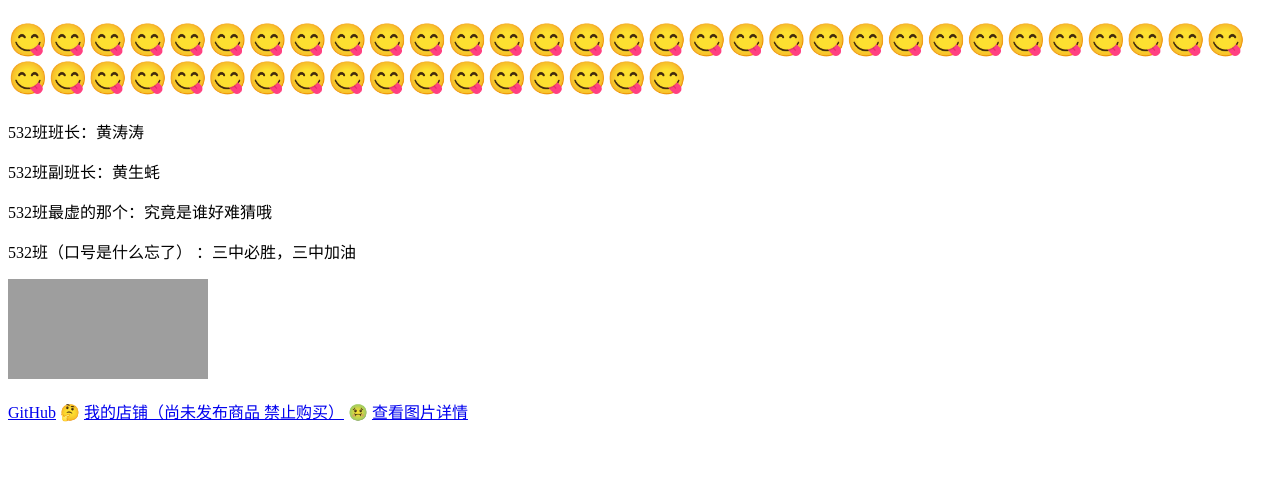
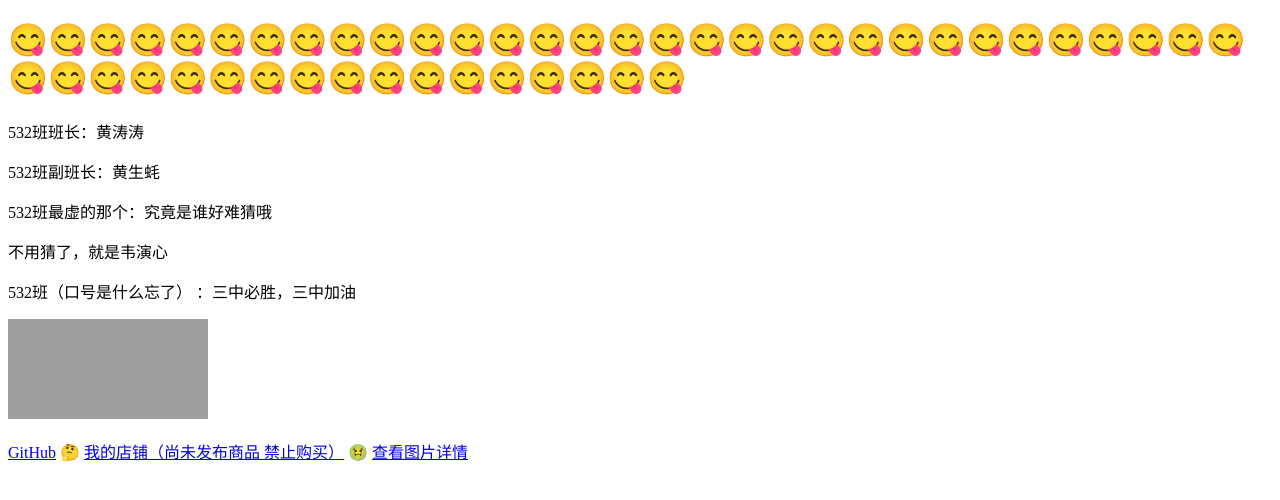
Before and after one commit to houzi114514/houzi.github.io, a plain HTML site: page index.html in a window 1280 px wide. Drawn offline with Linux system fonts and the light colour scheme; grey boxes are pictures that could not be loaded.

Commit message:
Update index.html

```diff
--- a/index.html
+++ b/index.html
@@ -13,6 +13,7 @@
     <p>532班班长：黄涛涛</p>
     <p>532班副班长：黄生蚝</p>
     <p>532班最虚的那个：究竟是谁好难猜哦</p>
+    <p>不用猜了，就是韦演心<p>
     <p>532班（口号是什么忘了）
 
         ：三中必胜，三中加油</p>
```
